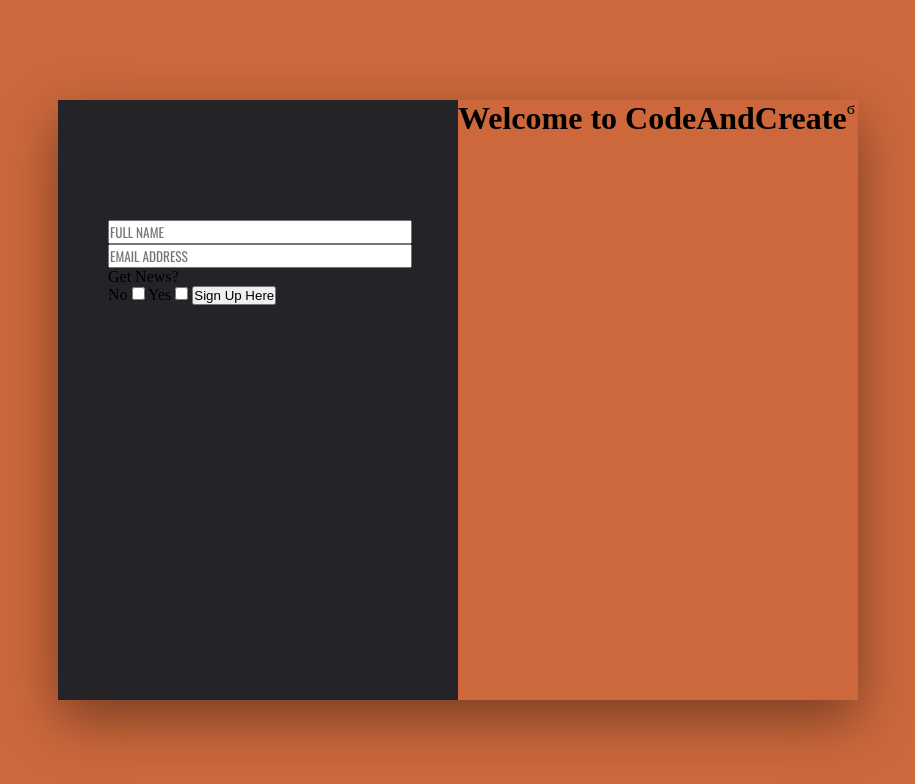
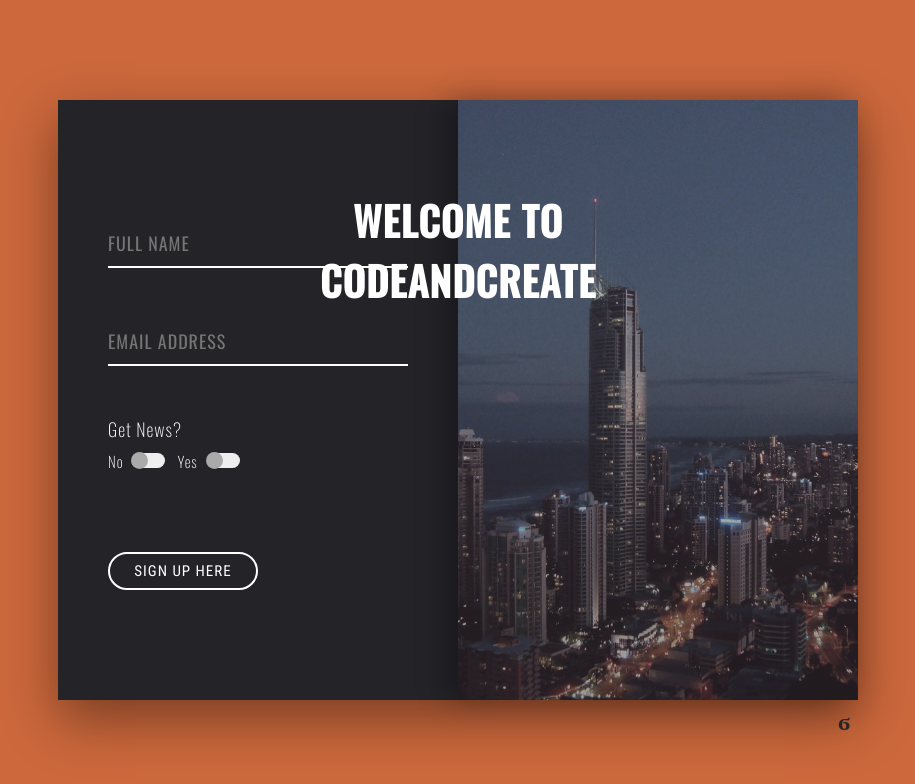
Before and after one commit to karenkg01/GitHub_Project-2---Sign-Up-Form, a plain HTML site: page index.html in a window 1280 px wide. Shown: the whole page, without its empty margins (182-1097 px from the left). Drawn offline with nearby package versions, Linux system fonts and the light colour scheme.

Commit message:
StructureDoneStartingJavascript
Signed-off-by: Karen Gomez <karenkg05@gmail.com>

```diff
--- a/style.css
+++ b/style.css
@@ -95,4 +95,122 @@
 .form-input {
     width: 300px;
     font-family: 'Oswald', sans-serif;
+    font-size: 18px;
+    letter-spacing: 1px;
+    color: #cc683c;
+    background-color: transparent;
+    border: none;
+    border-bottom: 2px solid #fff;
+    margin-bottom: 50px;
+    outline: none;
+    padding: 10px 0;
+    transition: border-bottom-color .8s;
+
 }
+
+.form-input:focus {
+    border-bottom-color: #cc683c;
+}
+
+.sign-up-form p {
+    color: #fff;
+    font-family:'Oswald', sans-serif;
+    font-size: 18px;
+    letter-spacing: 1px;
+    font-weight: 200;
+    margin-bottom: 8px;
+}
+
+.sign-up-form label {
+    color: #fff;
+    font-family: 'Oswald', sans-serif;
+    font-size: 15px;
+    font-weight: 200;
+    letter-spacing: 1px;
+}
+
+.sign-up-form input[type='checkbox'] {
+    position: relative;
+    -webkit-appearance: none;
+    -moz-appearance: none;
+    appearance: none;
+    width: 30px;
+    height: 15px;
+    background-color: #eee;
+    outline: none;
+    border-radius: 20px;
+    margin: 0 8px;
+    box-shadow: insert 0 0 10px rgba(0, 0, 0, .4);
+    transition: background-color .5s;
+}
+
+
+.sign-up-form input:checked[type='checkbox'] {
+    background-color: #cc683c;
+}
+
+.sign-up-form input[type='checkbox']::before {
+    content: '';
+    width: 17px;
+    height: 17px;
+    background-color: #aaa;
+    position: absolute;
+    border-radius: 50%;
+    top: -1px;
+    left: -4px;
+    box-shadow: 0 2 15px rgba(0, 0, 0, .4);
+    transition: left .5s;
+
+}
+
+.sign-up-form input:checked[type='checkbox']::before {
+    left: 18px;
+}
+
+.sign-up-form button {
+    display: block;
+    margin-top: 80px;
+    width: 150px;
+    padding: 8px 5px;
+    background-color: transparent;
+    color: #fff;
+    border: 2px solid #fff;
+    border-radius: 50px;
+    outline: none;
+    font-family: 'Roboto Condensed', sans-serif;
+    font-size: 15px;
+    letter-spacing: 1px;
+    text-transform: uppercase;
+    cursor: pointer;
+
+}
+
+.header {
+    width: 50%;
+    background: linear-gradient(to top, rgba(0, 0, 0, .4), rgba(0, 0, 0, .2)), url(images/bg2.jpeg)center no-repeat;
+    background-size: cover;
+    box-shadow: -10px 0 30px rgba(0, 0, 0, .3);
+}
+
+.header h1 {
+    position: absolute;
+    top: 15%;
+    left: 50%;
+    transform: translateX(-50%);
+    text-align: center;
+    color: #fff;
+    font-family: 'Oswald', sans-serif;
+    font-size: 40px;
+    text-transform: uppercase;
+    letter-spacing: 1px;
+}
+
+.x-btn {
+    position: absolute;
+    bottom: -6%;
+    right: 1%;
+    font-size: 23px;
+    font-weight: bold;
+    color: #262626;
+    cursor: pointer;
+}
```
